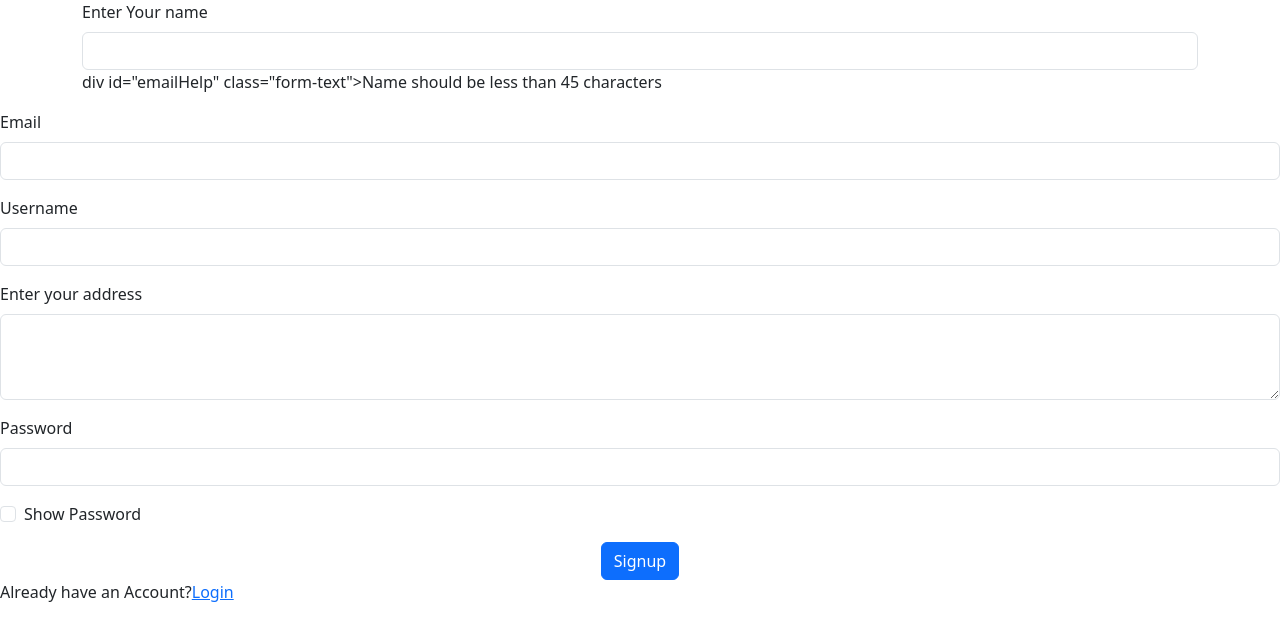
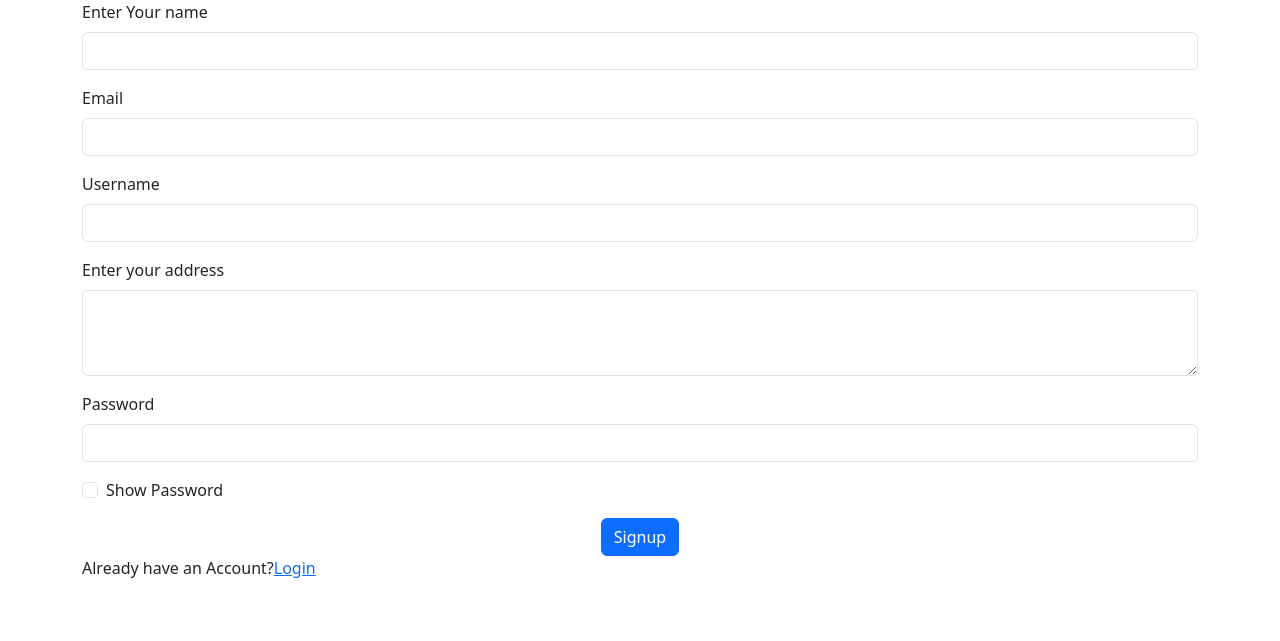
Before and after one commit to ebrahimmorkas/flask_ecoomerce, a Flask app: page /signup in a window 1280 px wide. Shown: the top 641 px of the page. Run offline with Flask 3, Linux system fonts and the light colour scheme; some libraries are stand-ins or nearby versions.

Commit message:
Login functionality created without JS Validations

```diff
--- a/app.py
+++ b/app.py
@@ -17,8 +17,9 @@
 mysql = MySQL(app)
 
 # Configuration for sessions
-app.config['SESSION_TYPE'] = 'redis'
-app.config['SESSION_REDIS'] = redis.Redis(host='localhost', port=6379)
+app.config['SESSION_TYPE'] = 'filesystem'
+# app.config['SESSION_TYPE'] = 'redis'
+# app.config['SESSION_REDIS'] = redis.Redis(host='localhost', port=6379)
 app.config['SESSION_PERMANENT'] = True
 app.config['PERMANENT_SESSION_LIFETIME'] = timedelta(hours=5)
 Session(app)
@@ -33,22 +34,51 @@
 # Creating the route for login
 @app.route('/login')
 def login():
-    # Checking whether the form has been submitted with post request and if not redirect the user to login page
-    if request.method == 'POST':
-        # checking whether the form has been submitted with data
-        if request.form:
-            data = request.form
-            username = data['username']
-            password = data['password']
+    if session.get('login'):
+        return redirect(url_for('index.html'))
     else:
         return render_template('loginAndSignup/login.html')
 
+# Creating the route that will handle the login form
+@app.route('/loginHandler', methods=['POST'])
+def loginHandler():
+    # Check whether the form has been submitted via POST request
+    if request.method == 'POST':
+        data = request.form
+        username = data['username']
+        password = data['password']
+        if username == "" or password == "":
+            return redirect(url_for('login', data="Incomplete data"))
+        else:
+            cur = mysql.connection.cursor()
+            select_query = "SELECT * FROM users WHERE username = %s"
+            values = (username,)
+            cur.execute(select_query, values)
+            results = cur.fetchall()
+            # Checking whether username exists or not
+            if results:
+                hashedPassword = results[0][4]
+                print(f"hiii{hashedPassword}")
+                decryptedPassword = bcrypt.check_password_hash(hashedPassword, password)
+                print(decryptedPassword)
+
+                # Checking whether the entered password is correct or not
+                if decryptedPassword:
+                    session['login'] = True
+                    session['name'] = results[0][1]
+                    return redirect(url_for('home'))
+                else:
+                    return redirect(url_for('login', data="Username or password is wrong"))
+            else:
+                return redirect(url_for('login', data="Username or password is wrong"))
+    else:
+        return redirect(url_for('login', data="Form not submited"))
 
 # Creating the route that will display the signup form
 @app.route('/signup')
 def signup():
     # Check whether session is not if session is not set then only proceed to signup
-    if session.get('name'):
+    if session.get('login'):
         return redirect(url_for('index.html'))
     else:
         return render_template('loginAndSignup/signup.html')
@@ -99,9 +129,9 @@
             else:
                 return redirect(url_for('signup', data="Form has not been filled"))
         else:
-            data = request.form
-            print(data['name'])
-            print(data['username'])
+            # data = request.form
+            # print(data['name'])
+            # print(data['username'])
             return redirect(url_for('signup', data="Form not submitted"))
 if __name__ == '__main__':
     app.run(debug=True)
--- /dev/null
+++ b/static/css/signup.css
@@ -0,0 +1,19 @@
+.password-error{
+    display: none;
+}
+
+.email-error{
+    display: none;
+}
+
+.name-error{
+    display: none;
+}
+
+.username-error{
+    display: none;
+}
+
+.address-error{
+    display: none;
+}
--- /dev/null
+++ b/static/js/signup.js
@@ -0,0 +1,15 @@
+console.log("Hello World")
+document.getElementById('signupForm').addEventListener('submit', (e) => {
+    e.preventDefault()
+    nameField = document.getElementById('name').value
+    if(nameField === "")
+    {
+        alert("Name field should be not empty")
+        return false
+    }
+    else
+    {
+        console.log(nameField)
+        this.submit()
+    }
+})
--- a/templates/index.html
+++ b/templates/index.html
@@ -46,6 +46,7 @@
 							<ul>
 								<li><a href="account.html">My Account</a></li>
 								<li><a href="orders.html">My Orders</a></li>
+                                <li><a href="orders.html">Logout</a></li>
 							</ul>
 						</div>
 					</div>
--- a/templates/loginAndSignup/login.html
+++ b/templates/loginAndSignup/login.html
@@ -9,7 +9,7 @@
   </head>
   <body>
     <div class="container">
-        <form action="" method="">
+        <form action="{{ url_for('loginHandler') }}" method="POST">
             <div class="mb-3">
               <label for="username" class="form-label">Username</label>
               <input type="text" class="form-control" name="username" id="username" aria-describedby="emailHelp">
--- a/templates/loginAndSignup/signup.html
+++ b/templates/loginAndSignup/signup.html
@@ -6,39 +6,45 @@
     <title>Signup</title>
     <link href="https://cdn.jsdelivr.net/npm/bootstrap@5.3.2/dist/css/bootstrap.min.css" rel="stylesheet" integrity="sha384-T3c6CoIi6uLrA9TneNEoa7RxnatzjcDSCmG1MXxSR1GAsXEV/Dwwykc2MPK8M2HN" crossorigin="anonymous">
     <!-- <link rel="stylesheet" href="login.css"> -->
+      <link rel="stylesheet" href="{{ url_for('static', filename='css/signup.css') }}">
   </head>
   <body>
     <div class="container">
-        <form action="{{ url_for('signupHandler') }}" method="POST">
+        <form action="{{ url_for('signupHandler') }}" method="POST" id="signupForm">
             <div class="mb-3">
                 <label for="name" class="form-label">Enter Your name</label>
                 <input type="text" class="form-control" name="name" id="name" aria-describedby="emailHelp">
-                div id="emailHelp" class="form-text">Name should be less than 45 characters</div>
+                <div id="emailHelp" class="form-text name-error">Name should be less than 45 characters</div>
               </div>
             <div class="mb-3">
                 <label for="email" class="form-label">Email</label>
                 <input type="email" class="form-control" name="email" id="email" aria-describedby="emailHelp">
+                <div id="emailHelp" class="form-text email-error">Name should be less than 45 characters</div>
               </div>
             <div class="mb-3">
               <label for="username" class="form-label">Username</label>
               <input type="text" class="form-control" name="username" id="username" aria-describedby="emailHelp">
+                <div id="emailHelp" class="form-text username-error">Name should be less than 45 characters</div>
             </div>
             <div class="mb-3">
                 <label for="address" class="form-label">Enter your address</label>
                 <textarea name="address" class="form-control" id="address" rows="3"></textarea>
+                <div id="emailHelp" class="form-text address-error">Name should be less than 45 characters</div>
               </div>
             <div class="mb-3">
               <label for="password" class="form-label">Password</label>
               <input type="password" class="form-control" name="password" id="password">
+                <div id="emailHelp" class="form-text password-error">Name should be less than 45 characters</div>
             </div>
             <div class="mb-3 form-check">
               <input type="checkbox" class="form-check-input" id="showPassword">
               <label class="form-check-label" for="showPassword">Show Password</label>
             </div>
-            <center><button type="submit" class="btn btn-primary text-center">Signup</button></center>
+            <center><button type="submit" class="btn btn-primary text-center" id="submitBtn">Signup</button></center>
           </form>
-          Already have an Account?<a href="{{ url_for('signup') }}">Login</a>
+          Already have an Account?<a href="{{ url_for('login') }}">Login</a>
     </div>
     <script src="https://cdn.jsdelivr.net/npm/bootstrap@5.3.2/dist/js/bootstrap.bundle.min.js" integrity="sha384-C6RzsynM9kWDrMNeT87bh95OGNyZPhcTNXj1NW7RuBCsyN/o0jlpcV8Qyq46cDfL" crossorigin="anonymous"></script>
+    <script src="{{ url_for('static', filename='js/signup.js') }}"></script>
   </body>
 </html>
```
Also changed, not shown: 2 other files.
